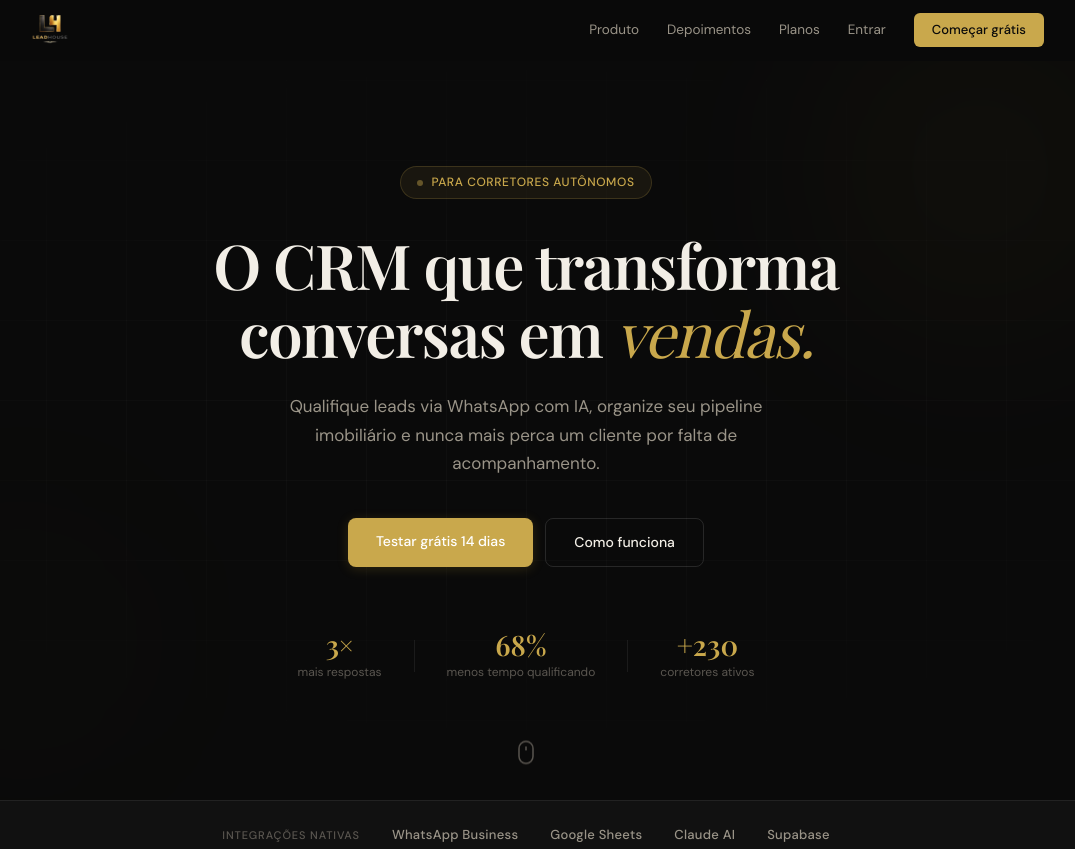
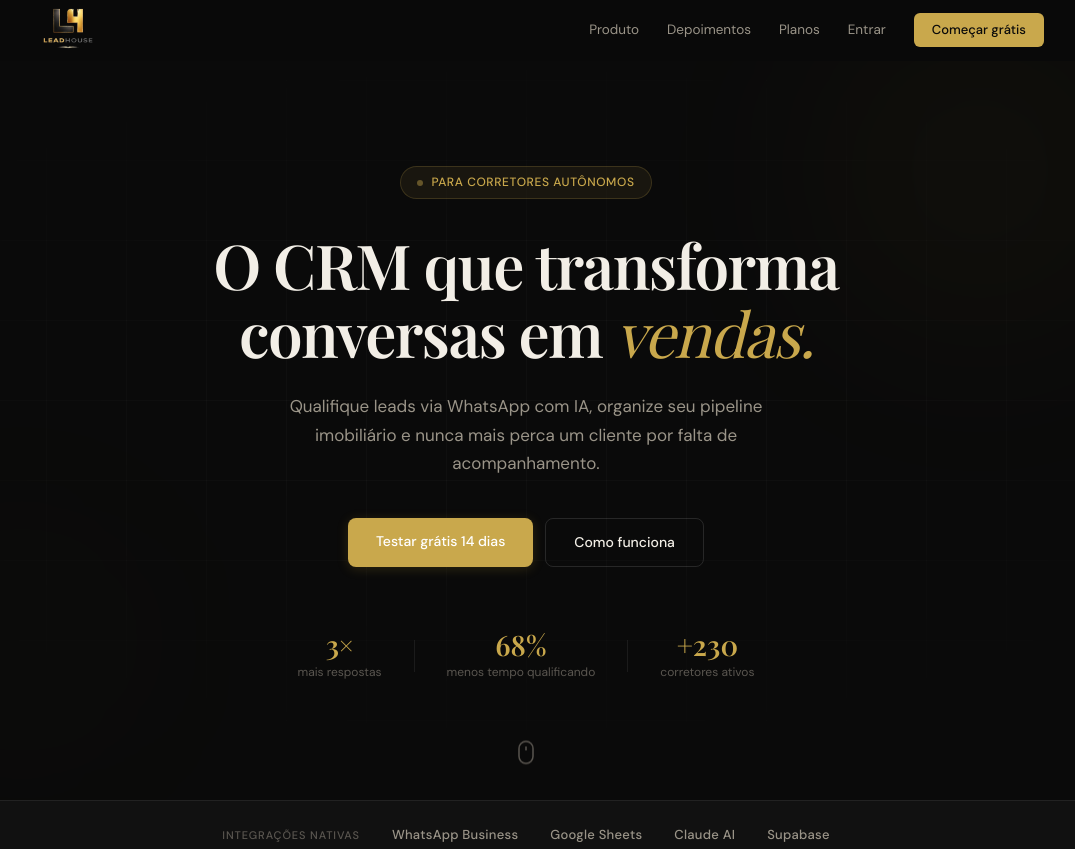
Before and after one commit to relativeee/leadhouse-site, a website: page index.html in a window 1280 px wide. Shown: the top 849 px of the page, without its empty margins (114-1189 px from the left). Drawn offline with nearby package versions, Linux system fonts and the light colour scheme; a web font is replaced by a local one.

Commit message:
fix: aumenta logo

```diff
--- a/style.css
+++ b/style.css
@@ -78,7 +78,7 @@ nav {
   display: flex; align-items: center; gap: 8px;
 }
 .nav-logo-svg { color: var(--gold); }
-.nav-logo-img { height: 56px; width: auto; display: block; }
+.nav-logo-img { height: 80px; width: auto; display: block; }
 .nav-right {
   display: flex; align-items: center; gap: 1.75rem;
 }
```
